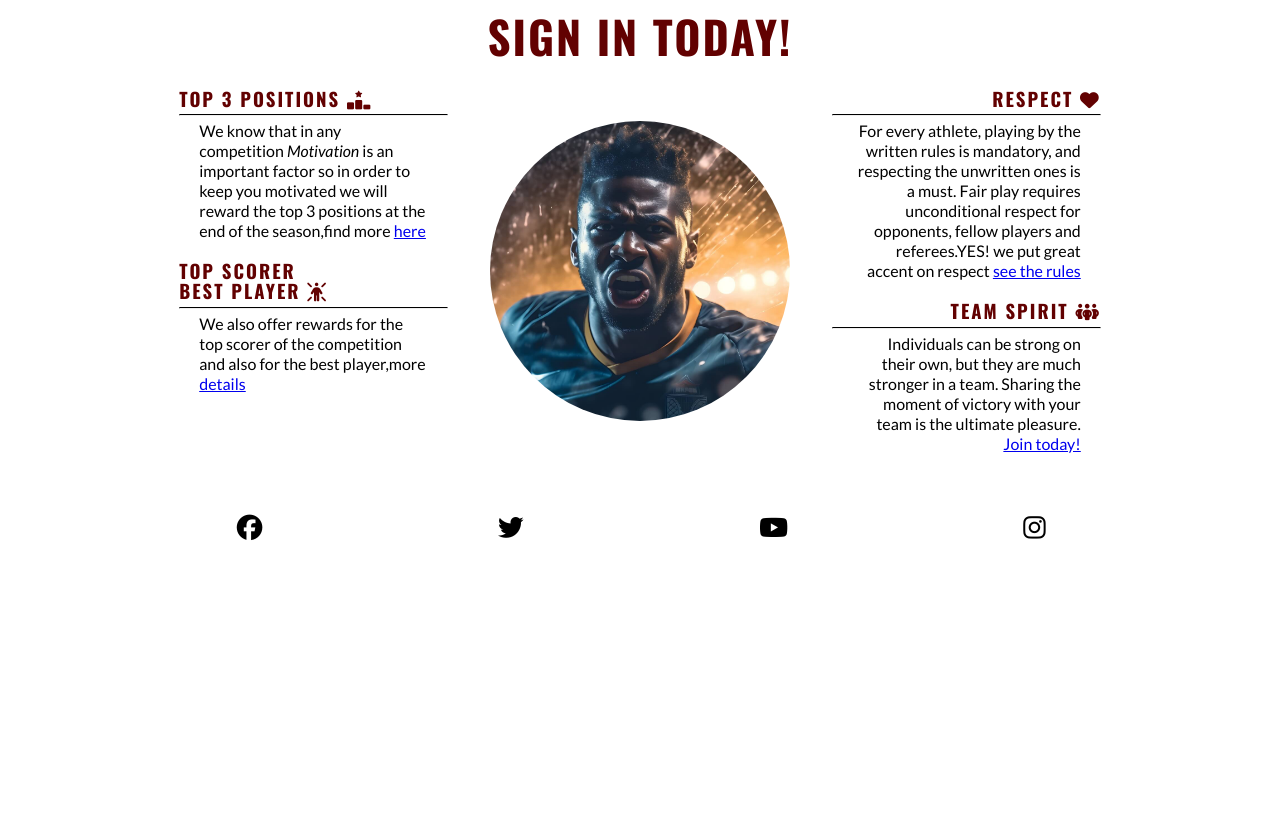
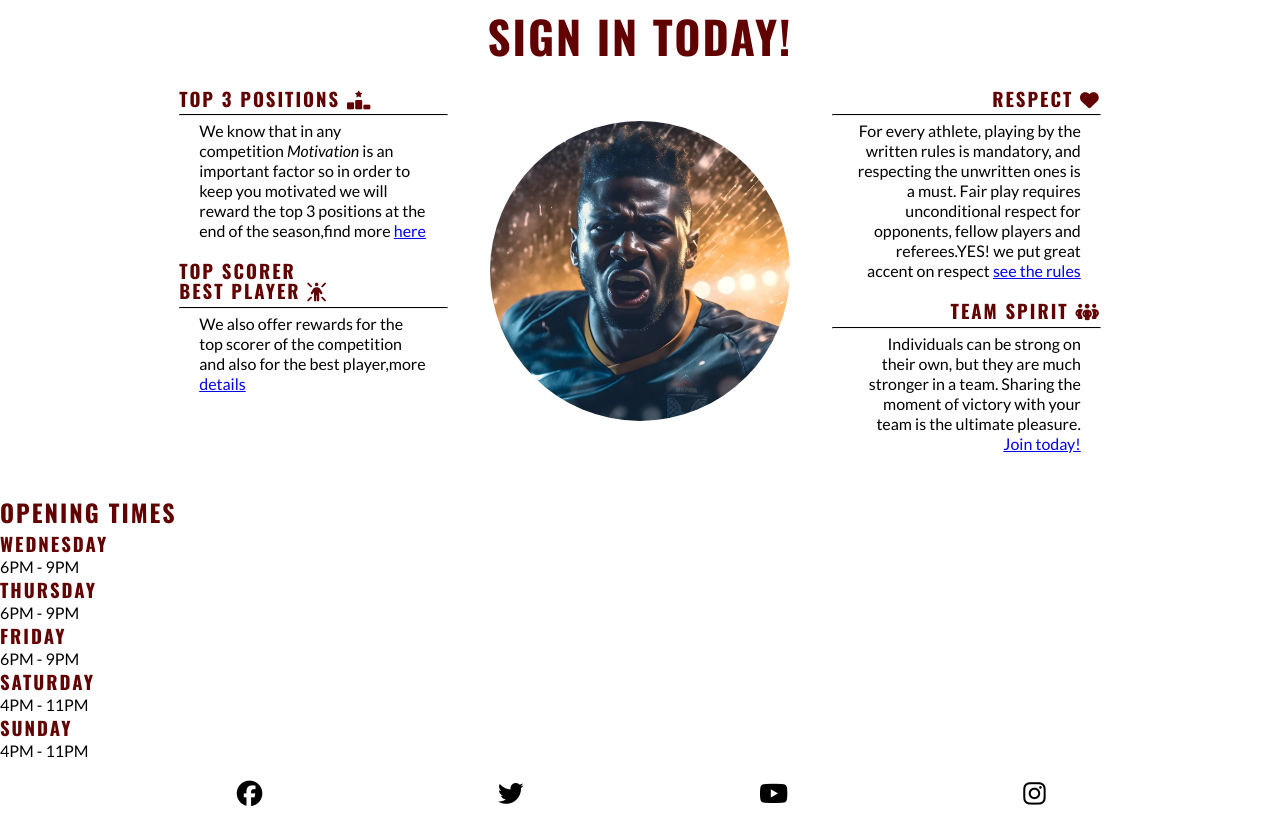
Before and after one commit to raullupea/raul.lupea, a plain HTML site: page index.html in a window 1280 px wide. Shown: the part 691-1520 px from the top of the page. Before the commit the page ends 1254 px from the top, so only its background shows below. Drawn offline with nearby package versions, Linux system fonts and the light colour scheme.

Commit message:
Add opening times section

```diff
--- a/index.html
+++ b/index.html
@@ -112,6 +112,41 @@
         </div>
 
       </section>
+
+      <!--Opening times-->
+      <section id="meetups">
+<h2>Opening Times</h2>
+<div id="times">
+    <div>
+        <h3>Wednesday</h3>
+        <p>6PM - 9PM</p>
+
+    </div>
+    <div>
+        <h3>Thursday</h3>
+        <p>6PM  - 9PM</p>
+
+    </div>
+    <div>
+        <h3>Friday</h3>
+        <p>6PM - 9PM</p>
+        <p></p>
+        <p></p>
+        <p></p>
+        <p></p>
+    </div>
+    <div>
+        <h3>Saturday</h3>
+        <p>4PM - 11PM</p>
+
+    </div>
+    <div>
+        <h3>Sunday</h3>
+        <p>4PM - 11PM</p>
+
+    </div>
+</div>
+      </section>
     </main>
     <!--Footer-->
     <footer>
```
